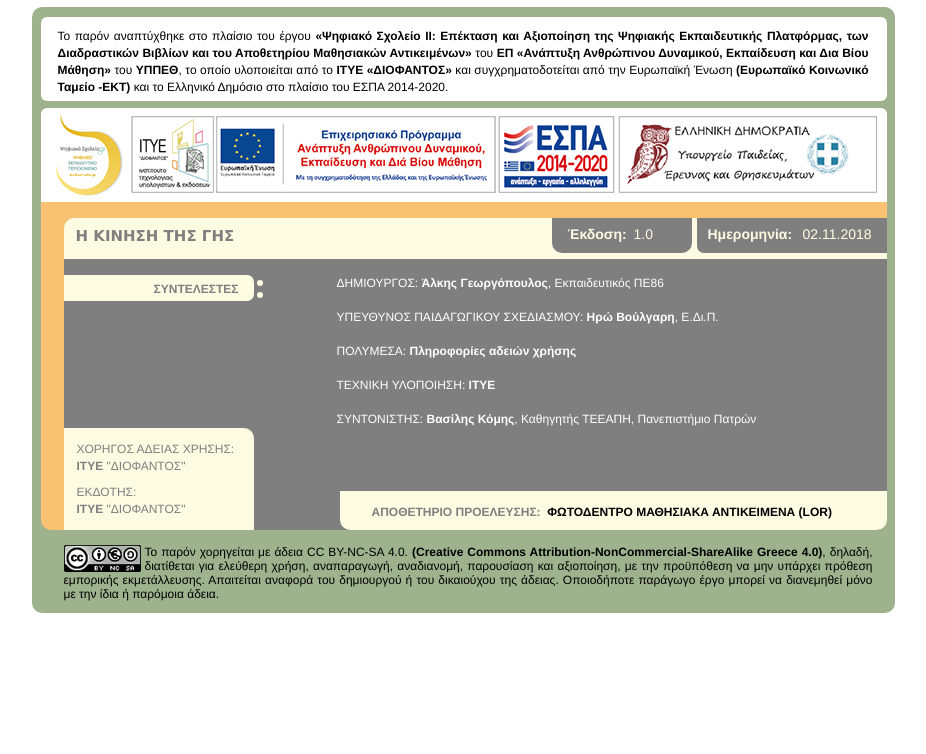
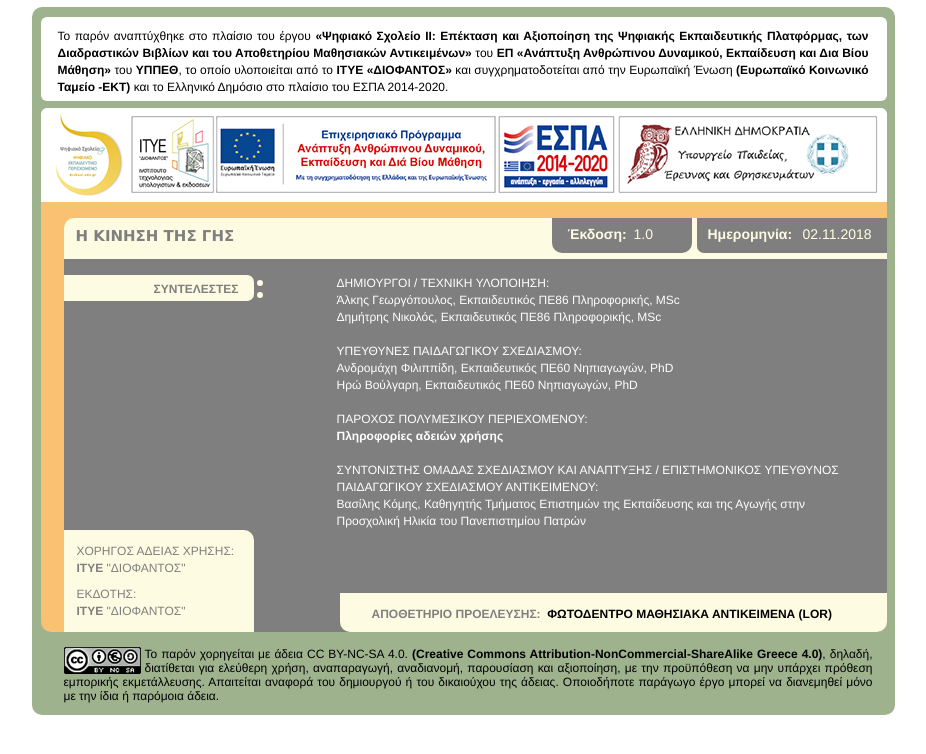
Before and after one commit to photodentro/earthmotions, a plain HTML site: page credits/index_DS_II.html in a window 1280 px wide. Shown: the whole page, without its empty margins (177-1103 px from the left). Drawn offline with Linux system fonts and the light colour scheme; a script that the page names is missing.

Commit message:
Update credits.

```diff
--- a/credits/index_DS_II.html
+++ b/credits/index_DS_II.html
@@ -63,16 +63,19 @@ html{min-height:100%;min-width:100%;-ms-text-size-adjust:none;}body,div,dl,dt,dd
        <div class="position_content" id="u234_position_content">
         <div class="clearfix colelem" id="pu194-23"><!-- group -->
          <div class="clearfix grpelem" id="u194-23"><!-- content -->
-          <p id="u194-2">ΔΗΜΙΟΥΡΓΟΣ: <a href="http://alkisg.mysch.gr"><span style="color: #ffffff !important; font-weight:bold;">Άλκης Γεωργόπουλος</span></a>, Εκπαιδευτικός ΠΕ86</p>
+          <p id="u194-2">ΔΗΜΙΟΥΡΓΟΙ / ΤΕΧΝΙΚΗ ΥΛΟΠΟΙΗΣΗ:</p>
+          <p id="u194-5">Άλκης Γεωργόπουλος, Εκπαιδευτικός ΠΕ86 Πληροφορικής, MSc</p>
+          <p id="u194-5">Δημήτρης Νικολός, Εκπαιδευτικός ΠΕ86 Πληροφορικής, MSc</p>
           <p id="u194-9">&nbsp;</p>
-          <p id="u194-2">ΥΠΕΥΘΥΝΟΣ ΠΑΙΔΑΓΩΓΙΚΟΥ ΣΧΕΔΙΑΣΜΟΥ: <a href="http://www.ecd.uoa.gr/?page_id=4374"><span style="color: #ffffff !important; font-weight:bold;">Ηρώ Βούλγαρη</span></a>, Ε.Δι.Π.</p>
+          <p id="u194-2">ΥΠΕΥΘΥΝΕΣ ΠΑΙΔΑΓΩΓΙΚΟΥ ΣΧΕΔΙΑΣΜΟΥ:</p>
+          <p id="u194-5">Ανδρομάχη Φιλιππίδη, Εκπαιδευτικός ΠΕ60 Νηπιαγωγών, PhD</p>
+          <p id="u194-5">Ηρώ Βούλγαρη, Εκπαιδευτικός ΠΕ60 Νηπιαγωγών, PhD</p>
           <p id="u194-9">&nbsp;</p>
-          <p id="u194-2">ΠΟΛΥΜΕΣΑ: <a href="../resource/license.txt"><span style="color: #ffffff !important; font-weight:bold;">Πληροφορίες αδειών χρήσης</span></a></p>
+          <p id="u194-2">ΠΑΡΟΧΟΣ ΠΟΛΥΜΕΣΙΚΟΥ ΠΕΡΙΕΧΟΜΕΝΟΥ:</p>
+          <p id="u194-14"><a href="../resource/license.txt"><span style="color: #ffffff !important; font-weight:bold;">Πληροφορίες αδειών χρήσης</span></a></p>
           <p id="u194-9">&nbsp;</p>
-
-          <p id="u194-11">ΤΕΧΝΙΚΗ ΥΛΟΠΟΙΗΣΗ: <span id="u194-12">ΙΤΥΕ</span></p>
-          <p id="u194-9">&nbsp;</p>
-          <p id="u194-11">ΣΥΝΤΟΝΙΣΤΗΣ: <a href="http://www.ecedu.upatras.gr/services/site/prosopiko.php?sm=22&teacher_id=76"><span style="color: #ffffff !important; font-weight:bold;">Βασίλης Κόμης</span></a>, Καθηγητής ΤΕΕΑΠΗ, Πανεπιστήμιο Πατρών</p>
+          <p id="u194-11">ΣΥΝΤΟΝΙΣΤΗΣ ΟΜΑΔΑΣ ΣΧΕΔΙΑΣΜΟΥ ΚΑΙ ΑΝΑΠΤΥΞΗΣ / ΕΠΙΣΤΗΜΟΝΙΚΟΣ ΥΠΕΥΘΥΝΟΣ ΠΑΙΔΑΓΩΓΙΚΟΥ ΣΧΕΔΙΑΣΜΟΥ ΑΝΤΙΚΕΙΜΕΝΟΥ:</p>
+          <p id="u194-14">Βασίλης Κόμης, Καθηγητής Τμήματος Επιστημών της Εκπαίδευσης και της Αγωγής στην Προσχολική Ηλικία του Πανεπιστημίου Πατρών</p>
          </div>
          <div class="rounded-corners clearfix grpelem" id="u583"><!-- group -->
           <div class="clearfix grpelem" id="u622-4"><!-- content -->
```
Also changed, not shown: resource/license.txt.
